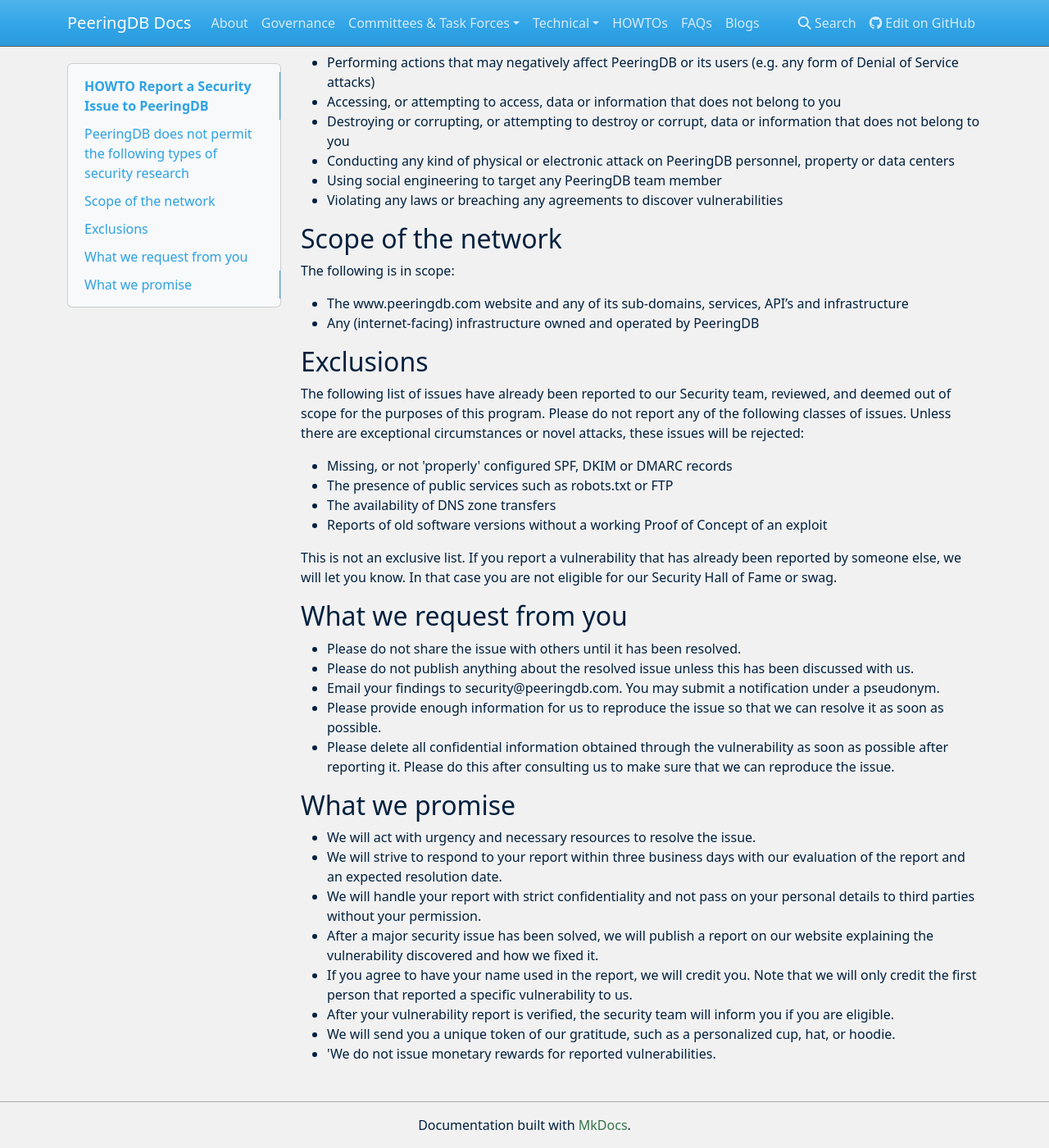
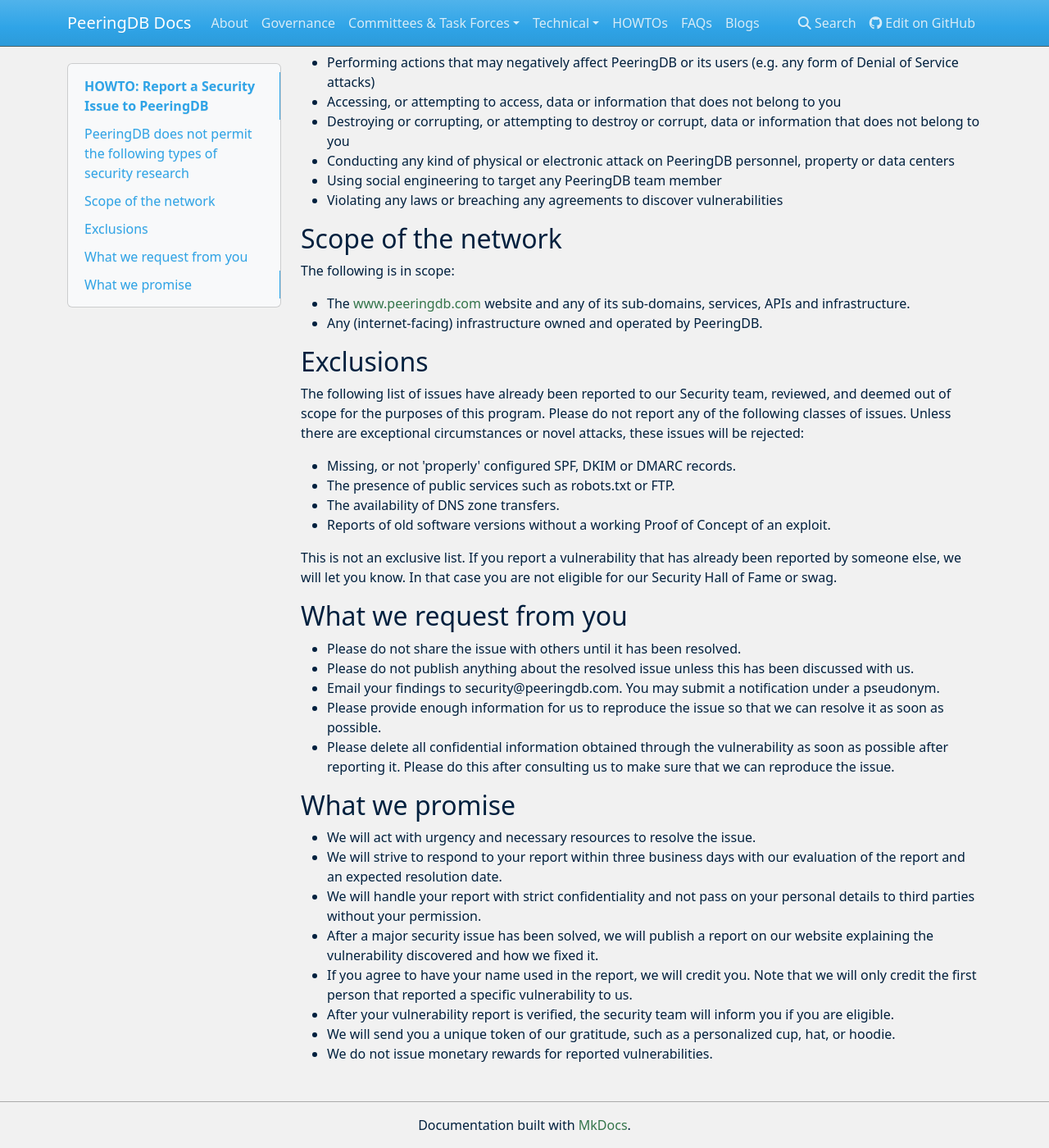
Before and after one commit to peeringdb/docs, an MkDocs documentation site: the page built from docs/howto/make-a-security-report.md, in a window 1280 px wide and 1400 px high, scrolled down 423 px. Shown: the whole window at 82% size. Built offline with MkDocs 1.6.1, drawn with Linux system fonts in a browser that asks for light colours; nearby versions of some CDN libraries; some of the changed text lies outside the part shown.

Commit message:
HOWTO copy edits.

```diff
--- a/docs/howto/make-a-security-report.md
+++ b/docs/howto/make-a-security-report.md
@@ -1,4 +1,5 @@
-# HOWTO Report a Security Issue to PeeringDB
+# HOWTO: Report a Security Issue to PeeringDB
+
 PeeringDB works hard to keep its systems and data as secure as possible. If you are a security researcher and have discovered a security vulnerability in one of our services, we appreciate your help in disclosing it to us in a responsible manner.
 
 Our responsible disclosure policy is not an invitation to actively hack and potentially disrupt our system and services. We reserve the right to sue researchers for penetrating or attempting to penetrate our systems.
@@ -14,18 +15,20 @@
 * Violating any laws or breaching any agreements to discover vulnerabilities
 
 ## Scope of the network
+
 The following is in scope:
 
-* The www.peeringdb.com website and any of its sub-domains, services, API’s and infrastructure
-* Any (internet-facing) infrastructure owned and operated by PeeringDB
+* The [www.peeringdb.com](https://www.peeringdb.com) website and any of its sub-domains, services, APIs and infrastructure.
+* Any (internet-facing) infrastructure owned and operated by PeeringDB.
 
 ## Exclusions
+
 The following list of issues have already been reported to our Security team, reviewed, and deemed out of scope for the purposes of this program. Please do not report any of the following classes of issues. Unless there are exceptional circumstances or novel attacks, these issues will be rejected:
 
-* Missing, or not 'properly' configured SPF, DKIM or DMARC records
-* The presence of public services such as robots.txt or FTP
-* The availability of DNS zone transfers
-* Reports of old software versions without a working Proof of Concept of an exploit
+* Missing, or not 'properly' configured SPF, DKIM or DMARC records.
+* The presence of public services such as robots.txt or FTP.
+* The availability of DNS zone transfers.
+* Reports of old software versions without a working Proof of Concept of an exploit.
 
 This is not an exclusive list. If you report a vulnerability that has already been reported by someone else, we will let you know. In that case you are not eligible for our Security Hall of Fame or swag.
 
@@ -46,4 +49,4 @@
 * If you agree to have your name used in the report, we will credit you. Note that we will only credit the first person that reported a specific vulnerability to us.
 * After your vulnerability report is verified, the security team will inform you if you are eligible.
 * We will send you a unique token of our gratitude, such as a personalized cup, hat, or hoodie.
-* 'We do not issue monetary rewards for reported vulnerabilities.
+* We do not issue monetary rewards for reported vulnerabilities.
```
Also changed, not shown: docs/howtos.md (+1 -1 lines).
